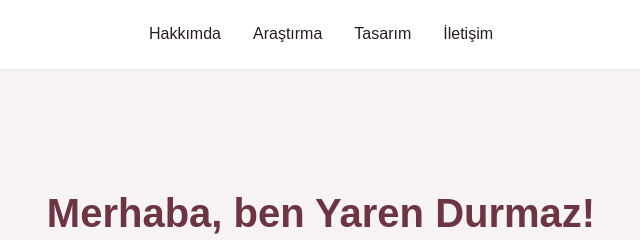
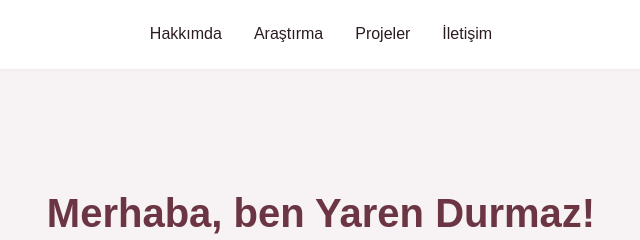
Before and after one commit to yyarenddurmaz/yarendurmaz.com, a plain HTML site: page index.html in a window 1280 px wide. Shown: the top 240 px of the page, 319-959 px from the left. Drawn offline with nearby package versions, Linux system fonts and the light colour scheme.

Commit message:
Rename 'tasarim' section and nav link to 'proje'
Update the navigation href and section id from 'tasarim' to 'proje' and change the nav label from 'Tasarım' to 'Projeler' so the anchor link matches the section heading. No other functional changes.

```diff
--- a/index.html
+++ b/index.html
@@ -22,7 +22,7 @@
       <ul class="nav-links" id="nav-links">
         <li><a href="#hakkimda">Hakkımda</a></li>
         <li><a href="#arastirma">Araştırma</a></li>
-        <li><a href="#tasarim">Tasarım</a></li>
+        <li><a href="#proje">Projeler</a></li>
         <li><a href="#iletisim">İletişim</a></li>
       </ul>
 
@@ -71,7 +71,7 @@
       </div>
     </section>
 
-    <section id="tasarim" class="section">
+    <section id="proje" class="section">
       <div class="section-header">
         <span class="material-symbols-outlined">design_services</span>
         <h2>Projeler</h2>
```
